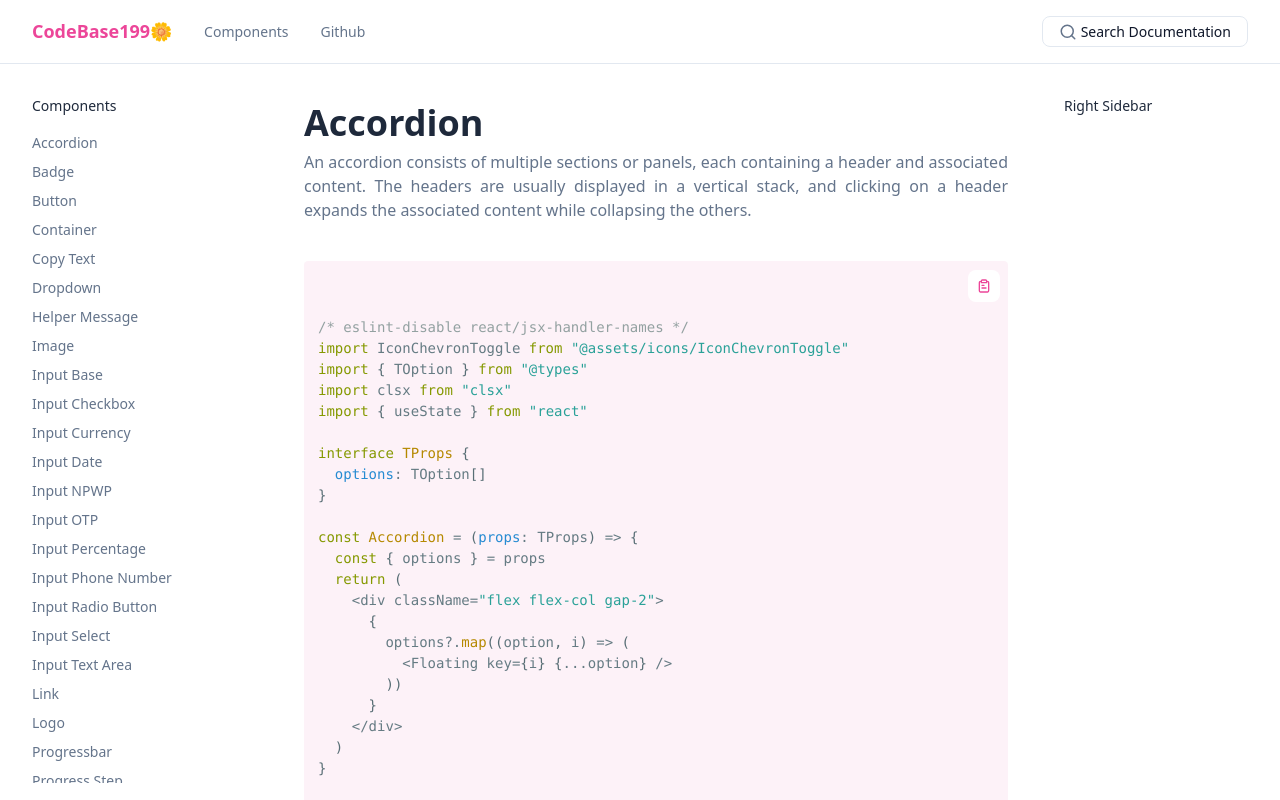
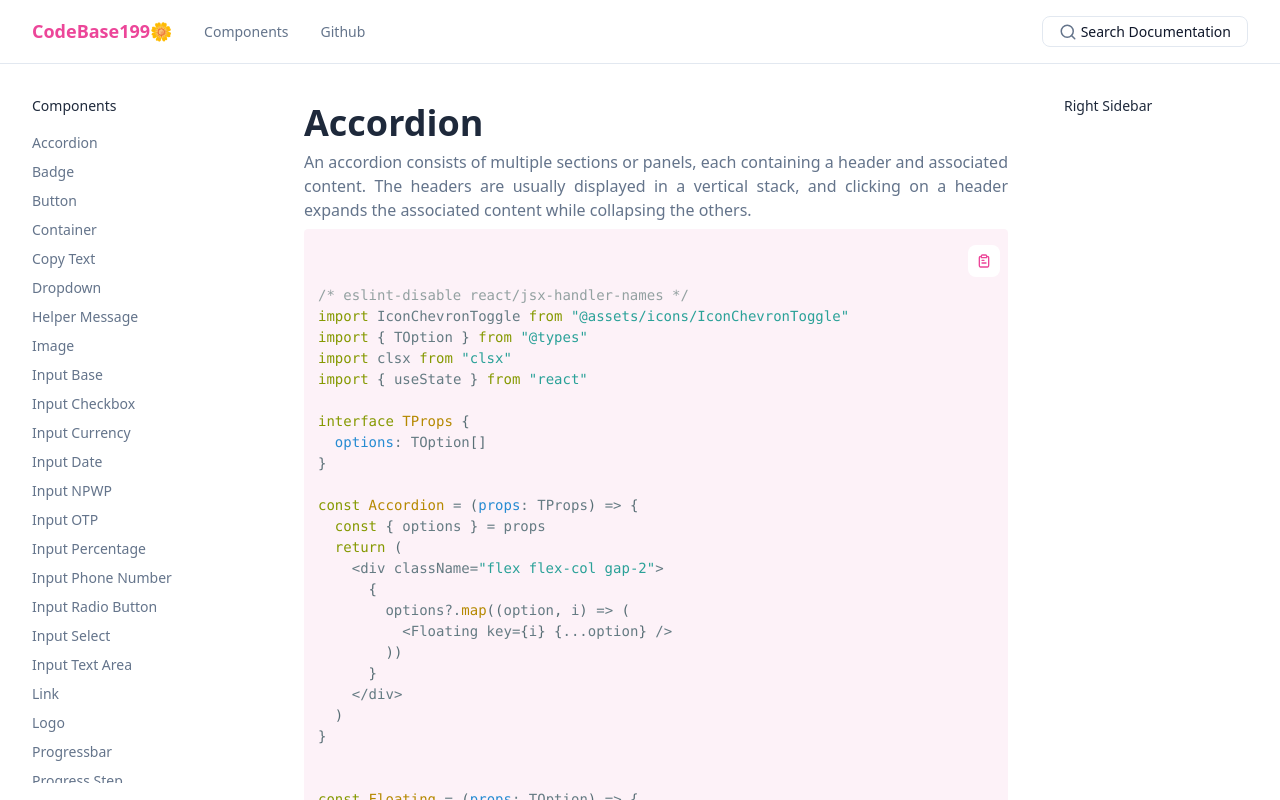
Before and after one commit to siska199/pp-w-code-base-react, a React (Vite) app in the folder react/: page / in a window 1280 px wide. Built offline with nearby package versions, Linux system fonts and the light colour scheme.

Commit message:
update layout

```diff
--- a/react/src/components/layouts/LayoutType1.tsx
+++ b/react/src/components/layouts/LayoutType1.tsx
@@ -54,7 +54,9 @@ const LayoutType1 = (props: TProps) => {
                         marginRight: rightPosition,
                         width: `calc(100% - ${leftPosition + rightPosition}px)`,
                     }}>
-                    {children}
+                    <div className="min-h-screen max-w-full flex flex-col gap-8">
+                        {children}
+                    </div>
                     <RightSidebar />
                 </div>
             </div>
--- a/react/src/pages/docs/components/Accordion.tsx
+++ b/react/src/pages/docs/components/Accordion.tsx
@@ -3,7 +3,7 @@ import CodeBlock from "@components/ui/CodeBlock"
 
 const AccordionPage = () => {
     return (
-        <article className="min-h-[1010vh] max-w-full flex flex-col gap-8">
+        <article>
             <HeaderIntro
                 title={'Accordion'}
                 subTitle=" An accordion consists of multiple sections or panels, each containing a header and associated content. The headers are usually displayed in a vertical stack, and clicking on a header expands the associated content while collapsing the others."
```
